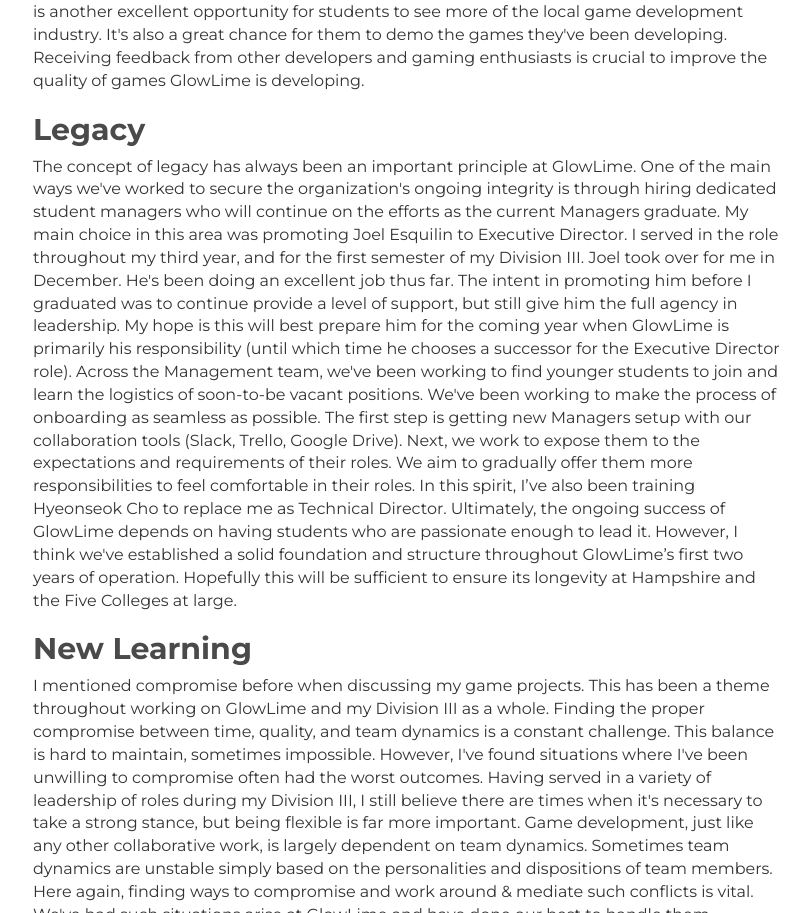
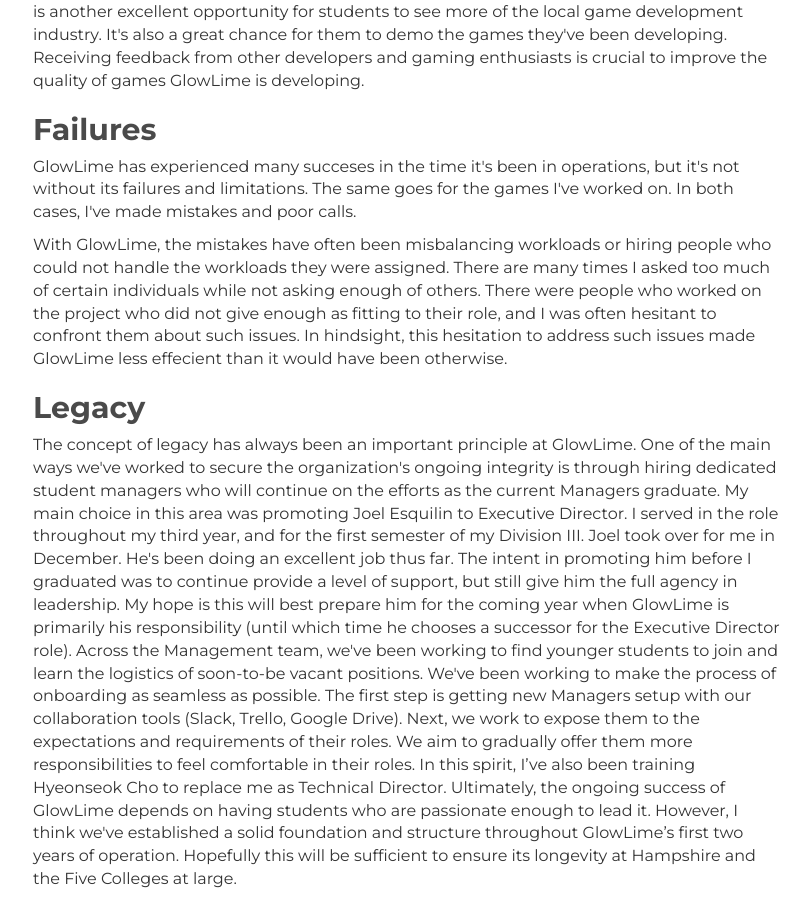
Before and after one commit to imann24/diviii-portfolio, a plain HTML site: page retro.html in a window 1280 px wide. Shown: the part 4847-5760 px from the top of the page, without its empty margins (232-1042 px from the left). Drawn offline with nearby package versions, Linux system fonts and the light colour scheme.

Commit message:
Updating retro from Ira's feedback

```diff
--- a/retro.html
+++ b/retro.html
@@ -193,6 +193,15 @@
                          For Showcasing events, GlowLime has presented at <a href = "http://www.gameacon.com/">Gameacon</a>, <a href = "http://gamepile.org/">Woo! Game Pile</a>, and <a href = "http://www.massdigi.org/">MassDiGI's</a> Made in MA PAX party. Attending these events is supported by Hampshire's CLA (Campus Leadership and Activities) department. Since the establishment of the student group, GlowLime Games: Hampshire Division, the CLA’s support has been invaluable to GlowLime's ongoing efforts. While we remain dedicated to serving the Five Colleges, we recognize many of our Managers and Collaborators are based at Hampshire. Being registered as a student group here has proved useful multiple times over. Thanks to CLA funding, we're able to journey to Worcester, Boston, and even New Jersey to attend Showcasing events. This is another excellent opportunity for students to see more of the local game development industry. It's also a great chance for them to demo the games they've been developing. Receiving feedback from other developers and gaming  enthusiasts is crucial to improve the quality of games GlowLime is developing.
                     </p>
                     <h2>
+                         Failures
+                    </h2>
+                    <p>
+                         GlowLime has experienced many succeses in the time it's been in operations, but it's not without its failures and limitations. The same goes for the games I've worked on. In both cases, I've made mistakes and poor calls.
+                    </p>
+                    <p>
+                         With GlowLime, the mistakes have often been misbalancing workloads or hiring people who could not handle the workloads they were assigned. There are many times I asked too much of certain individuals while not asking enough of others. There were people who worked on the project who did not give enough as fitting to their role, and I was often hesitant to confront them about such issues. In hindsight, this hesitation to address such issues made GlowLime less effecient than it would have been otherwise.
+                    </p>
+                    <h2>
                          Legacy
                     </h2>
                     <p>
```
